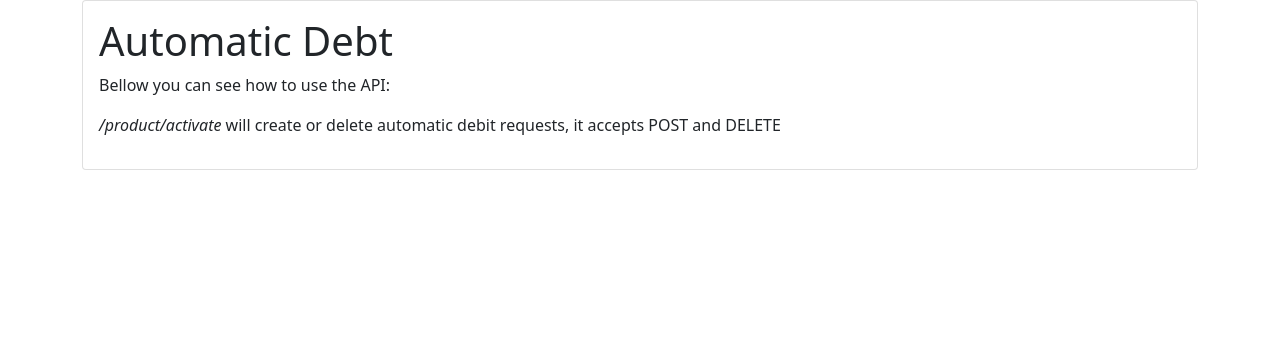
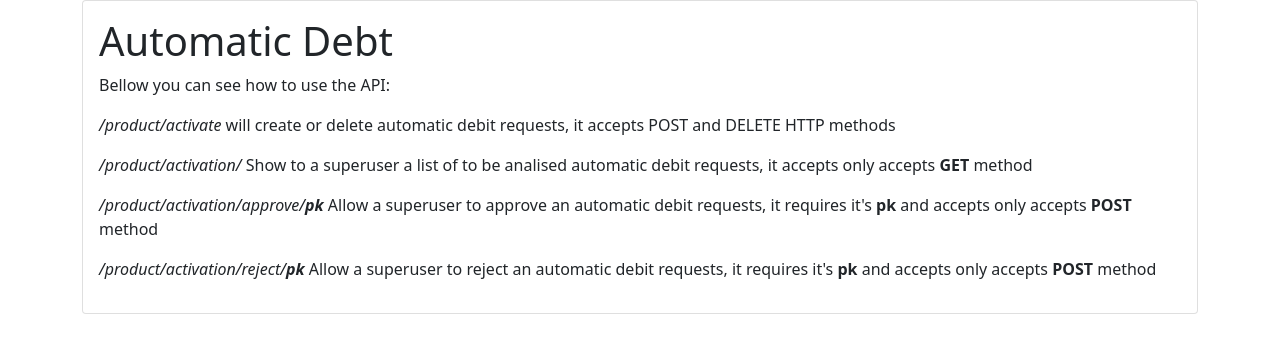
Before and after one commit to xspager/backend-assessment, a Django app: page / in a window 1280 px wide. Shown: the top 353 px of the page. Run offline with Django 3.2, Linux system fonts and the light colour scheme.

Commit message:
We need a way to list pending requests, no test for this tho

```diff
--- a/main/templates/index.html
+++ b/main/templates/index.html
@@ -16,7 +16,10 @@
             <div class="card-body">
                 <h1>Automatic Debt</h1>
                 <p>Bellow you can see how to use the API:</p>
-                <p><em>/product/activate</em> will create or delete automatic debit requests, it accepts POST and DELETE</p>
+                <p><em>/product/activate</em> will create or delete automatic debit requests, it accepts POST and DELETE HTTP methods</p>
+                <p><em>/product/activation/</em> Show to a superuser a list of to be analised automatic debit requests, it accepts only accepts <b>GET</b> method</p>
+                <p><em>/product/activation/approve/<b>pk</b></em> Allow a superuser to approve an automatic debit requests, it requires it's <b>pk</b> and accepts only accepts <b>POST</b> method</p>
+                <p><em>/product/activation/reject/<b>pk</b></em> Allow a superuser to reject an automatic debit requests, it requires it's <b>pk</b> and accepts only accepts <b>POST</b> method</p>
             </div>
         </div>
     </div>
--- a/main/urls.py
+++ b/main/urls.py
@@ -14,6 +14,7 @@ from .views import IndexView
 urlpatterns = [
     path('product/activate', ActivateProductViewSet.as_view({'post': 'create'})),
     path(r'product/activate/<int:pk>', CancelProductActivationViewSet.as_view({'delete': 'destroy'})),
+    path(r'product/activation/', AdminProductActivationViewSet.as_view({'get': 'list'})),
     path(r'product/activation/approve/<int:pk>', AdminProductActivationViewSet.as_view({'post': 'approve'})),
     path(r'product/activation/reject/<int:pk>', AdminProductActivationViewSet.as_view({'post': 'reject'})),
     path('', IndexView.as_view())
```
